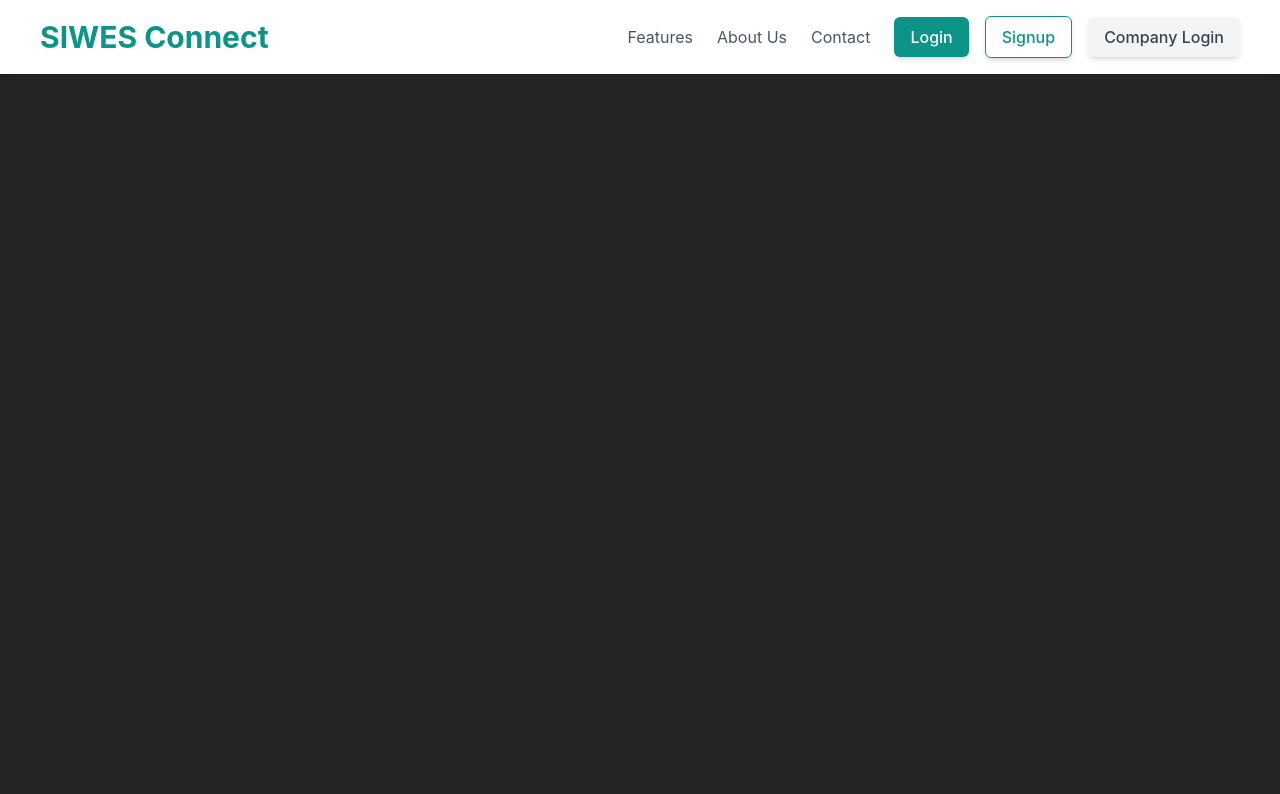
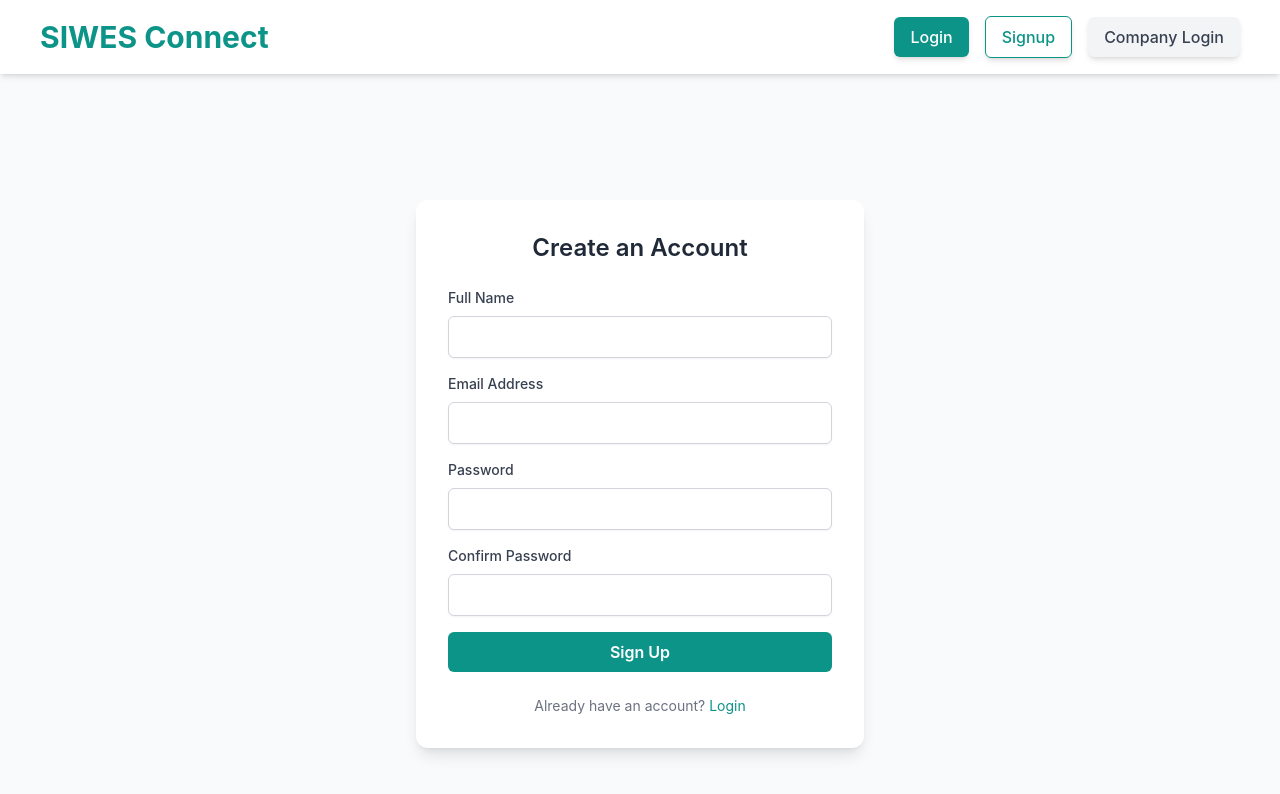
Before and after one commit to scriptnsam/siwes-recommendation-frontend, a React (Vite) app: page /signup in a window 1280 px wide. Shown: the top 794 px of the page. Built offline with nearby package versions, Linux system fonts and the light colour scheme.

Commit message:
Redefined defined the signup fields

```diff
--- a/src/App.jsx
+++ b/src/App.jsx
@@ -11,7 +11,7 @@ function App() {
 
         <Routes>
           <Route path="/" element={<LandingPage />} />
-          <Route path="/register" element={<SignUp />} />
+          <Route path="/signup" element={<SignUp />} />
         </Routes>
       </Router>
     </>
--- a/src/pages/SignUp.jsx
+++ b/src/pages/SignUp.jsx
@@ -1,9 +1,86 @@
-import React from 'react'
+import React, { useState } from 'react';
 
 const SignUp = () => {
+  const [fullName, setFullName] = useState('');
+  const [email, setEmail] = useState('');
+  const [password, setPassword] = useState('');
+  const [confirmPassword, setConfirmPassword] = useState('');
+
+  const handleSubmit = (e) => {
+    e.preventDefault();
+    // Handle form submission logic here
+  };
+
   return (
-    <div>SignUp</div>
-  )
-}
+    <div className="flex items-center justify-center min-h-screen bg-gray-50">
+      <div className="w-full max-w-md p-8 space-y-6 bg-white shadow-lg rounded-xl">
+        <h2 className="text-2xl font-semibold text-center text-gray-800">Create an Account</h2>
+        <form onSubmit={handleSubmit} className="space-y-4">
+          <div>
+            <label htmlFor="fullName" className="block text-sm font-medium text-gray-700">Full Name</label>
+            <input
+              type="text"
+              id="fullName"
+              value={fullName}
+              onChange={(e) => setFullName(e.target.value)}
+              className="w-full mt-2 px-4 py-2 border border-gray-300 rounded-md shadow-sm focus:outline-none focus:ring-2 focus:ring-teal-500"
+              required
+            />
+          </div>
 
-export default SignUp
+          <div>
+            <label htmlFor="email" className="block text-sm font-medium text-gray-700">Email Address</label>
+            <input
+              type="email"
+              id="email"
+              value={email}
+              onChange={(e) => setEmail(e.target.value)}
+              className="w-full mt-2 px-4 py-2 border border-gray-300 rounded-md shadow-sm focus:outline-none focus:ring-2 focus:ring-teal-500"
+              required
+            />
+          </div>
+
+          <div>
+            <label htmlFor="password" className="block text-sm font-medium text-gray-700">Password</label>
+            <input
+              type="password"
+              id="password"
+              value={password}
+              onChange={(e) => setPassword(e.target.value)}
+              className="w-full mt-2 px-4 py-2 border border-gray-300 rounded-md shadow-sm focus:outline-none focus:ring-2 focus:ring-teal-500"
+              required
+            />
+          </div>
+
+          <div>
+            <label htmlFor="confirmPassword" className="block text-sm font-medium text-gray-700">Confirm Password</label>
+            <input
+              type="password"
+              id="confirmPassword"
+              value={confirmPassword}
+              onChange={(e) => setConfirmPassword(e.target.value)}
+              className="w-full mt-2 px-4 py-2 border border-gray-300 rounded-md shadow-sm focus:outline-none focus:ring-2 focus:ring-teal-500"
+              required
+            />
+          </div>
+
+          <div className="flex justify-center">
+            <button
+              type="submit"
+              className="w-full py-2 px-4 bg-teal-600 text-white font-semibold rounded-md hover:bg-teal-700 focus:outline-none focus:ring-2 focus:ring-teal-500"
+            >
+              Sign Up
+            </button>
+          </div>
+        </form>
+
+        <div className="text-center text-sm text-gray-500">
+          Already have an account?{' '}
+          <a href="/login" className="text-teal-600 hover:underline">Login</a>
+        </div>
+      </div>
+    </div>
+  );
+};
+
+export default SignUp;
--- a/src/pages/components/Header.jsx
+++ b/src/pages/components/Header.jsx
@@ -1,5 +1,6 @@
 import React from 'react'
 import { motion } from 'framer-motion';
+import { Link } from 'react-router-dom';
 
 const Header = () => {
   const fadeIn = {
@@ -16,9 +17,9 @@ const Header = () => {
           variants={fadeIn}
           className="container mx-auto flex justify-between items-center py-4 px-6 md:px-10"
         >
-          <h1 className="text-2xl sm:text-3xl font-bold text-teal-600">SIWES Connect</h1>
+          <h1 className="text-2xl sm:text-3xl font-bold text-teal-600"><Link to={'./'}>SIWES Connect</Link></h1>
           <nav className="hidden md:flex items-center space-x-6">
-            <a href="#features" className="text-gray-600 hover:text-teal-600 transition">
+            {/* <a href="#features" className="text-gray-600 hover:text-teal-600 transition">
               Features
             </a>
             <a href="#about" className="text-gray-600 hover:text-teal-600 transition">
@@ -26,7 +27,7 @@ const Header = () => {
             </a>
             <a href="#contact" className="text-gray-600 hover:text-teal-600 transition">
               Contact
-            </a>
+            </a> */}
             {/* Navigation Buttons */}
             <div className="flex items-center space-x-4">
               <motion.button
@@ -36,6 +37,7 @@ const Header = () => {
               >
                 Login
               </motion.button>
+              <Link to={'/signup'}>
                 <motion.button
                   whileHover={{ scale: 1.05 }}
                   whileTap={{ scale: 0.95 }}
@@ -43,6 +45,7 @@ const Header = () => {
                 >
                   Signup
                 </motion.button>
+              </Link>
               <motion.button
                 whileHover={{ scale: 1.05 }}
                 whileTap={{ scale: 0.95 }}
```
Lines whose indentation alone changed are shown as unchanged.
